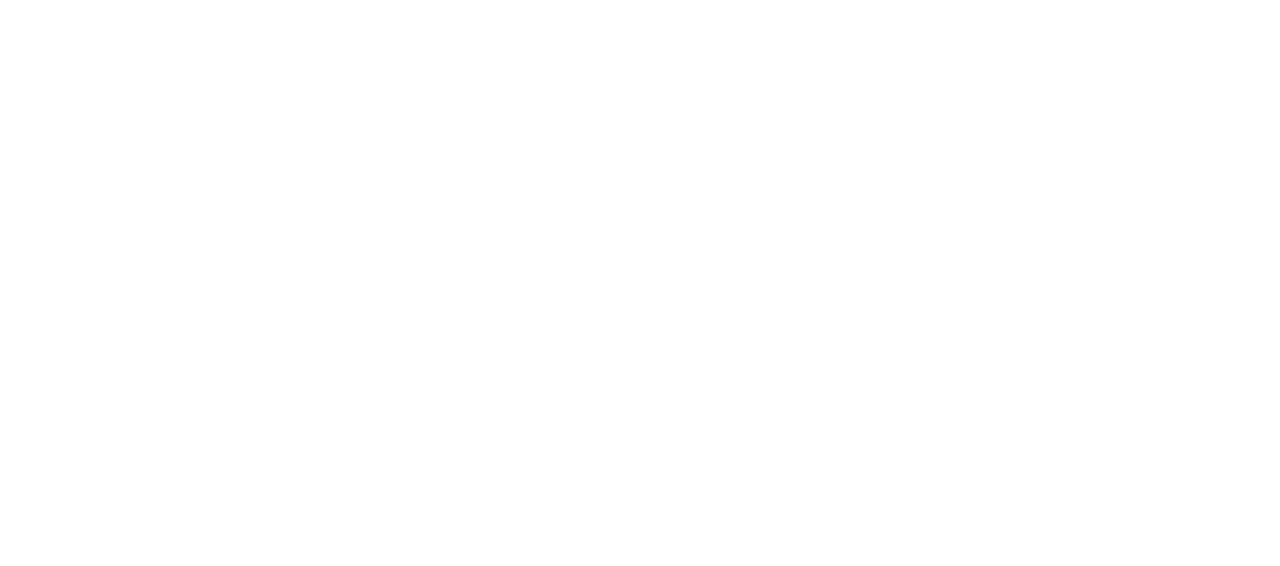
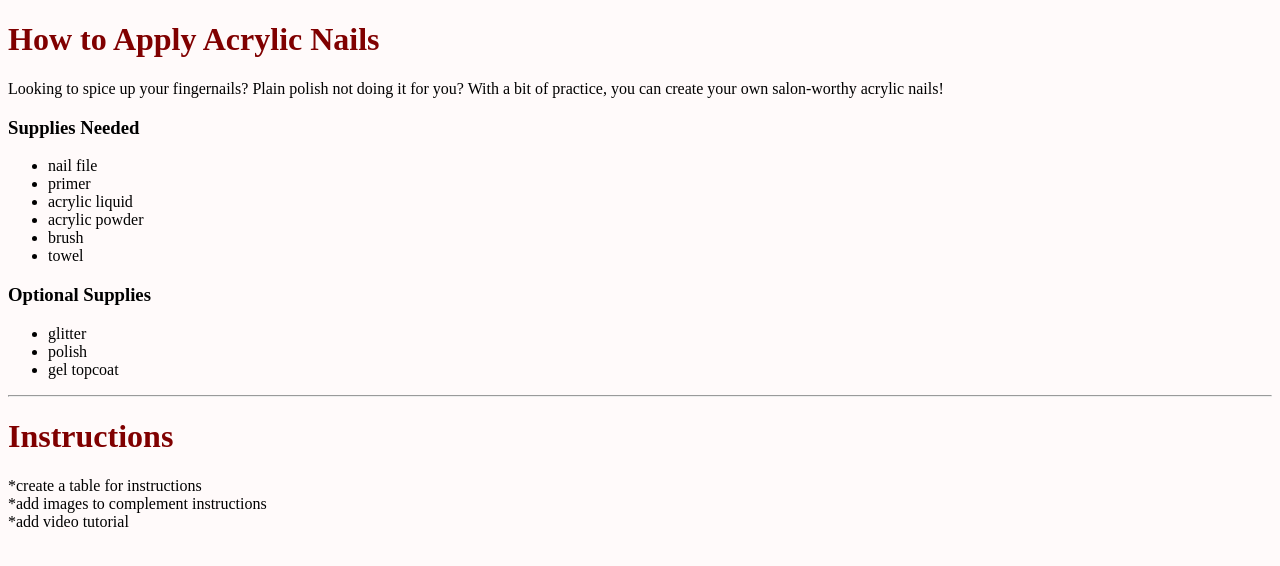
Before and after one commit to sarahdavisUMT/web-dev-hw, a plain HTML site: page project-2/index.html in a window 1280 px wide. Drawn offline with Linux system fonts and the light colour scheme.

Commit message:
created readme.md
did what I could in project-2 and completed the readme

```diff
--- a/project-2/index.html
+++ b/project-2/index.html
@@ -2,10 +2,47 @@
 <html lang="en-US">
 
 <head>
-  <title>How to Do Acrylic Nails</title>
+  <meta charset="UTF-8">
+  <meta name="description" content="Acrylic Nail Tutorial">
+  <meta name="author" content="Sarah Davis">
+  <meta name-="viewport" content="width=device-width, initial-scale-1.0">
+  <title>How to Apply Acrylic Nails</title>
+  <style>
+  body {background-color: snow}
+  h1 {color: maroon}
+  </style>
 </head>
 
 <body>
+  <h1>How to Apply Acrylic Nails</h1>
+  Looking to spice up your fingernails? Plain polish not doing it for you? With a bit of practice, you can create your own salon-worthy acrylic nails!
+
+  <h3>Supplies Needed</h3>
+
+<ul>
+  <li>nail file</li>
+  <li>primer</li>
+  <li>acrylic liquid</li>
+  <li>acrylic powder</li>
+  <li>brush</li>
+  <li>towel</li>
+</ul>
+
+<h3>Optional Supplies</h3>
+
+<ul>
+  <li>glitter</li>
+  <li>polish</li>
+  <li>gel topcoat</li>
+</ul>
+
+<hr>
+
+<h1>Instructions</h1>
+*create a table for instructions
+<br>*add images to complement instructions
+<br>*add video tutorial
+
 
 
 
```
Also changed, not shown: project-2/pages/about.html (+15 -0 lines), project-2/pages/contact.html (+15 -0 lines), project-2/images/screenshot.PNG (added), 1 other file.
